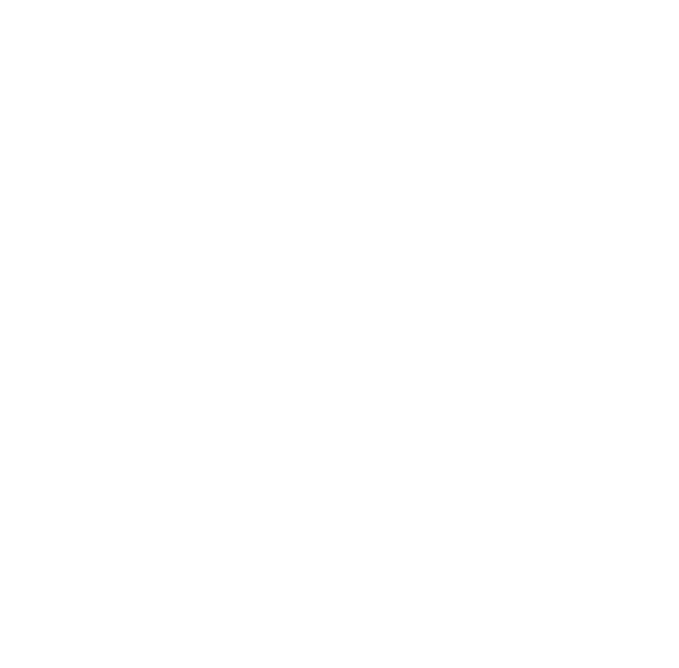
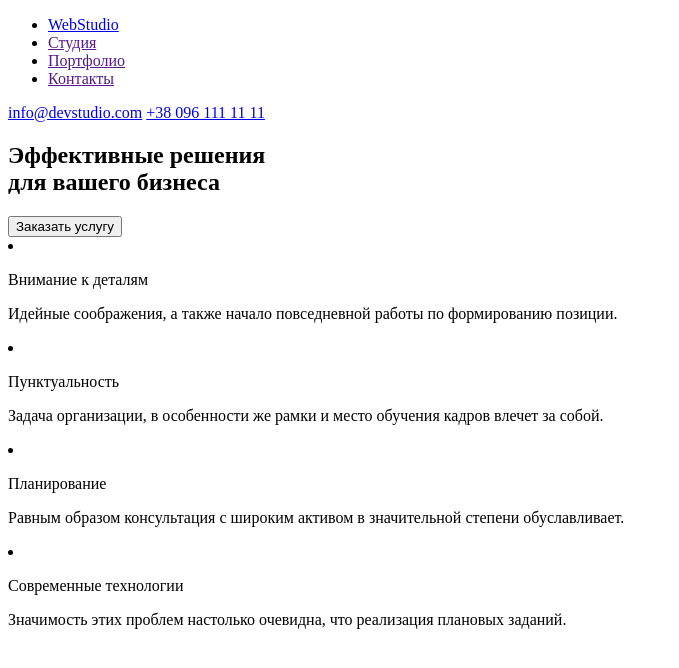
Before and after one commit to DmitriyPolonsky/goit-markup-hw-01, a plain HTML site: page index.html in a window 1280 px wide. Shown: the whole page, without its empty margins (0-679 px from the left). Drawn offline with Linux system fonts and the light colour scheme.

Commit message:
header + hero + 2 section

```diff
--- a/index.html
+++ b/index.html
@@ -4,15 +4,60 @@
     <meta charset="UTF-8">
     <meta http-equiv="X-UA-Compatible" content="IE=edge">
     <meta name="viewport" content="width=device-width, initial-scale=1.0">
-    <title>Document</title>
+    <title>WebStudio</title>
 </head>
 
 <body>
+    <!--header-->
     <header>
-
+        <nav>
+            <ul>
+                <li>
+                    <a href="./">WebStudio</a>
+                </li>
+                <li>
+                    <a href="">Студия</a>
+                </li>
+                <li>
+                    <a href="">Портфолио</a>
+                </li>
+                <li>
+                    <a href="">Контакты</a>
+                </li>
+            </ul>
+        </nav>
+        <a href="mailto:info@devstudio.com">info@devstudio.com</a>
+        <a href="tel:+380961111111">+38 096 111 11 11</a>
     </header>
 
     <main>
+
+        <!--hero-->
+        <section>
+            <h1>Эффективные решения<br>для вашего бизнеса</h1>
+            <button type="button">Заказать услугу</button>
+        </section>
+
+        <!--features-->
+        <section>
+            <h2 hidden>Особенности</h2>
+            <li>
+                <p>Внимание к деталям</p>
+                <p>Идейные соображения, а также начало повседневной работы по формированию позиции.</p>
+            </li>
+            <li>
+                <p>Пунктуальность</p>
+                <p>Задача организации, в особенности же рамки и место обучения кадров влечет за собой.</p>
+            </li>
+            <li>
+                <p>Планирование</p>
+                <p>Равным образом консультация с широким активом в значительной степени обуславливает.</p>
+            </li>
+            <li>
+                <p>Современные технологии</p>
+                <p>Значимость этих проблем настолько очевидна, что реализация плановых заданий.</p>
+            </li>
+        </section>
 
     </main>
 
```
